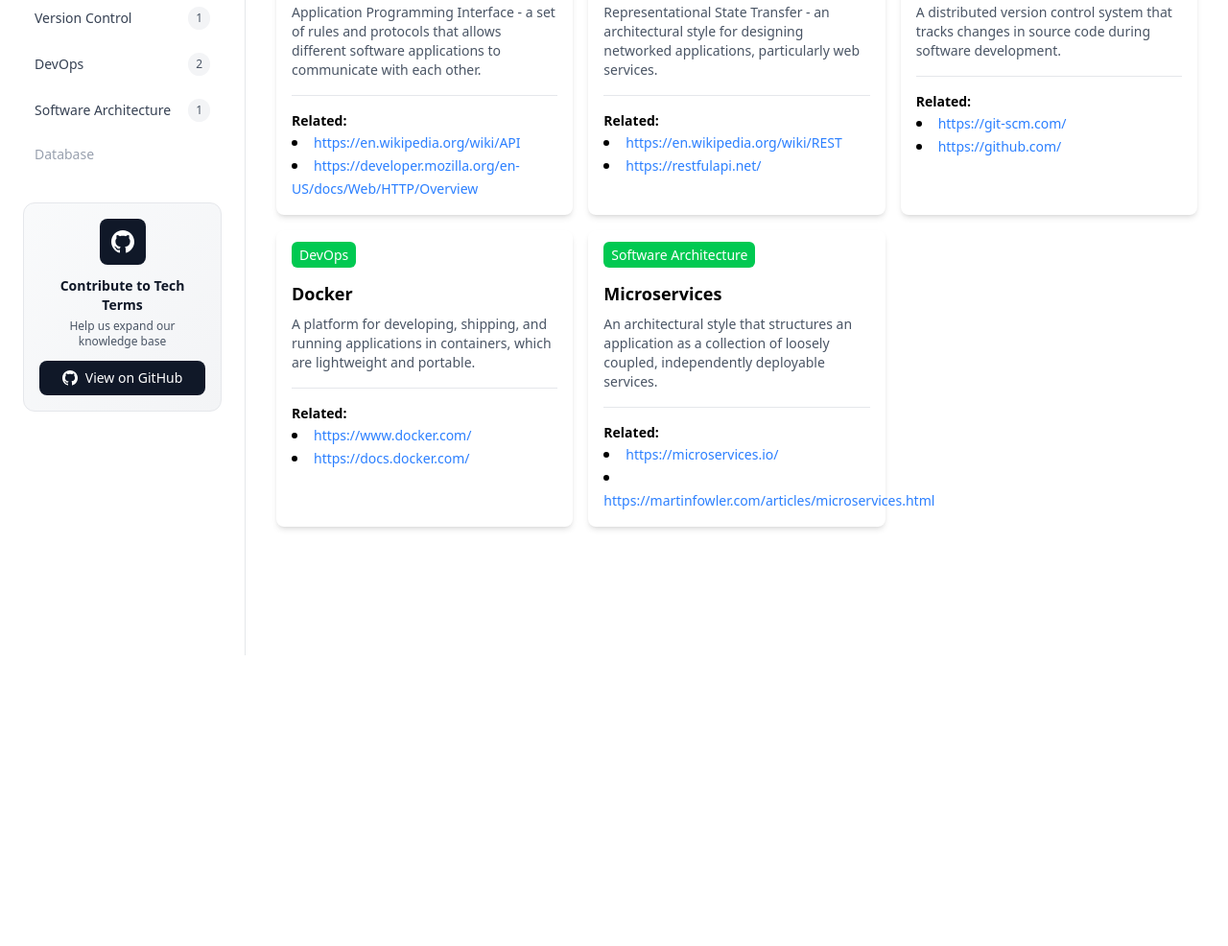
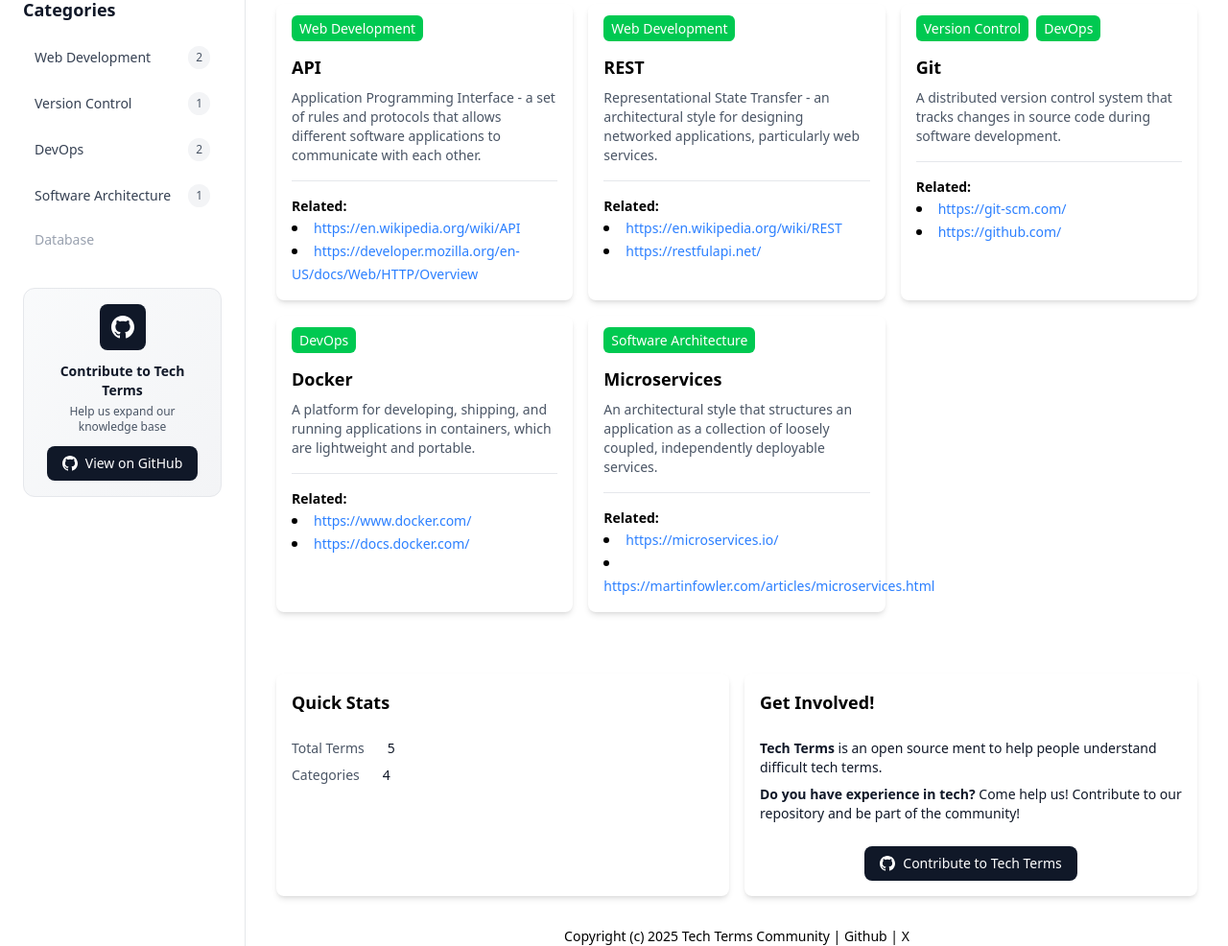
Before and after one commit to techterms/techterms, an Astro site: page / in a window 1280 px wide. Shown: the part 117-1103 px from the top of the page at 96% size. Before the commit the page ends 800 px from the top, so only its background shows below. Built offline with nearby package versions, Linux system fonts and the light colour scheme; Astro itself is replaced by a stand-in of ours.

Commit message:
Multiple changes: logo, contribute card, header and footer, stats card, individual definition page (#35)

```diff
--- /dev/null
+++ b/src/components/ContributeButton.astro
@@ -0,0 +1,21 @@
+---
+interface Props {
+  label?: string;
+}
+
+const { label } = Astro.props;
+---
+
+<a
+  href="https://github.com/techterms/techterms"
+  target="_blank"
+  rel="noopener noreferrer"
+  class="inline-flex items-center justify-center rounded-lg bg-gray-900 px-4 py-2 text-sm font-medium text-white transition-colors duration-200 hover:bg-gray-800"
+>
+  <svg class="mr-2 h-4 w-4" fill="currentColor" viewBox="0 0 24 24">
+    <path
+      d="M12 0c-6.626 0-12 5.373-12 12 0 5.302 3.438 9.8 8.207 11.387.599.111.793-.261.793-.577v-2.234c-3.338.726-4.033-1.416-4.033-1.416-.546-1.387-1.333-1.756-1.333-1.756-1.089-.745.083-.729.083-.729 1.205.084 1.839 1.237 1.839 1.237 1.07 1.834 2.807 1.304 3.492.997.107-.775.418-1.305.762-1.604-2.665-.305-5.467-1.334-5.467-5.931 0-1.311.469-2.381 1.236-3.221-.124-.303-.535-1.524.117-3.176 0 0 1.008-.322 3.301 1.23.957-.266 1.983-.399 3.003-.404 1.02.005 2.047.138 3.006.404 2.291-1.552 3.297-1.23 3.297-1.23.653 1.653.242 2.874.118 3.176.77.84 1.235 1.911 1.235 3.221 0 4.609-2.807 5.624-5.479 5.921.43.372.823 1.102.823 2.222v3.293c0 .319.192.694.801.576 4.765-1.589 8.199-6.086 8.199-11.386 0-6.627-5.373-12-12-12z"
+    ></path>
+  </svg>
+  {label || 'View on GitHub'}
+</a>
--- a/src/components/ContributeCard.astro
+++ b/src/components/ContributeCard.astro
@@ -1,3 +1,17 @@
-<div>
-  <!-- Contribute card -->
+---
+import ContributeButton from './ContributeButton.astro';
+---
+
+<div class="rounded-lg bg-white p-4 shadow-md">
+  <h3 class="mb-6 text-lg font-bold">Get Involved!</h3>
+  <p class="mb-2 text-sm text-gray-900">
+    <strong>Tech Terms</strong> is an open source ment to help people understand difficult tech terms.
+  </p>
+  <p class="mb-6 text-sm text-gray-900">
+    <strong>Do you have experience in tech?</strong> Come help us! Contribute to our repository and be
+    part of the community!
+  </p>
+  <div class="flex items-center justify-center">
+    <ContributeButton label="Contribute to Tech Terms" />
+  </div>
 </div>
--- a/src/components/Footer.astro
+++ b/src/components/Footer.astro
@@ -1 +1,7 @@
-<footer></footer>
+<footer class="text-center text-sm">
+  <span class="color-gray-600">Copyright (c) 2025 Tech Terms Community</span> | <a
+    href="https://github.com/techterms/techterms"
+    target="_blank"
+    rel="noopener noreferrer">Github</a
+  > | <a href="https://x.com/techtermsio" target="_blank" rel="noopener noreferrer">X</a>
+</footer>
--- a/src/components/Header.astro
+++ b/src/components/Header.astro
@@ -1,8 +1,14 @@
-<header>
-  <div class="logo">
-    <!-- Logo -->
+---
+import Logo from '../assets/logo.svg';
+import ContributeButton from './ContributeButton.astro';
+---
+
+<header class="flex">
+  <div class="w-64 space-y-8 border-r border-gray-200 bg-white p-6">
+    <img src={Logo.src} />
   </div>
-  <nav>
-    <!-- Nav links -->
+  <nav class="flex flex-1 items-center justify-between border-b border-gray-200 p-6">
+    <span class="text-lg">TechTerms.io</span>
+    <ContributeButton label="Contribute to Tech Terms" />
   </nav>
 </header>
--- a/src/components/Sidebar.astro
+++ b/src/components/Sidebar.astro
@@ -1,4 +1,5 @@
 ---
+import ContributeButton from './ContributeButton.astro';
 import { Categories } from '../models/Categories';
 import { definitions } from '../data/definitions';
 
@@ -54,19 +55,7 @@
         <h4 class="text-sm font-semibold text-gray-900">Contribute to Tech Terms</h4>
         <p class="mt-1 text-xs text-gray-600">Help us expand our knowledge base</p>
       </div>
-      <a
-        href="https://github.com/techterms/techterms"
-        target="_blank"
-        rel="noopener noreferrer"
-        class="inline-flex w-full items-center justify-center rounded-lg bg-gray-900 px-4 py-2 text-sm font-medium text-white transition-colors duration-200 hover:bg-gray-800"
-      >
-        <svg class="mr-2 h-4 w-4" fill="currentColor" viewBox="0 0 24 24">
-          <path
-            d="M12 0c-6.626 0-12 5.373-12 12 0 5.302 3.438 9.8 8.207 11.387.599.111.793-.261.793-.577v-2.234c-3.338.726-4.033-1.416-4.033-1.416-.546-1.387-1.333-1.756-1.333-1.756-1.089-.745.083-.729.083-.729 1.205.084 1.839 1.237 1.839 1.237 1.07 1.834 2.807 1.304 3.492.997.107-.775.418-1.305.762-1.604-2.665-.305-5.467-1.334-5.467-5.931 0-1.311.469-2.381 1.236-3.221-.124-.303-.535-1.524.117-3.176 0 0 1.008-.322 3.301 1.23.957-.266 1.983-.399 3.003-.404 1.02.005 2.047.138 3.006.404 2.291-1.552 3.297-1.23 3.297-1.23.653 1.653.242 2.874.118 3.176.77.84 1.235 1.911 1.235 3.221 0 4.609-2.807 5.624-5.479 5.921.43.372.823 1.102.823 2.222v3.293c0 .319.192.694.801.576 4.765-1.589 8.199-6.086 8.199-11.386 0-6.627-5.373-12-12-12z"
-          ></path>
-        </svg>
-        View on GitHub
-      </a>
+      <ContributeButton />
     </div>
   </div>
 </aside>
--- a/src/components/StatsCard.astro
+++ b/src/components/StatsCard.astro
@@ -1,3 +1,23 @@
-<div>
-  <!-- Stats card -->
+---
+import { definitions } from '../data/definitions';
+
+// Get unique categories from definitions
+const usedCategories = [...new Set(definitions.flatMap(def => def.categories))];
+---
+
+<div class="rounded-lg bg-white p-4 shadow-md">
+  <h3 class="mb-6 text-lg font-bold">Quick Stats</h3>
+
+  <div class="space-y-3">
+    <div class="space-y-2">
+      <div class="flex text-sm">
+        <span class="text-gray-600">Total Terms</span>
+        <span class="ml-6 font-medium text-gray-900">{definitions.length}</span>
+      </div>
+      <div class="flex text-sm">
+        <span class="text-gray-600">Categories</span>
+        <span class="ml-6 font-medium text-gray-900">{usedCategories.length}</span>
+      </div>
+    </div>
+  </div>
 </div>
--- /dev/null
+++ b/src/layouts/Layout.astro
@@ -0,0 +1,11 @@
+<!doctype html>
+<html lang="en">
+  <head>
+    <meta charset="UTF-8" />
+    <meta name="viewport" content="width=device-width, initial-scale=1.0" />
+    <title>Tech Terms</title>
+  </head>
+  <body class="min-h-screen">
+    <slot />
+  </body>
+</html>
--- /dev/null
+++ b/src/pages/[id]/index.astro
@@ -0,0 +1,22 @@
+---
+import Layout from '../../layouts/Layout.astro';
+import DefinitionCard from '../../components/DefinitionCard.astro';
+import { definitions } from '../../data/definitions';
+
+export function getStaticPaths() {
+  const definitionIds = definitions.map(definition => definition.id);
+  return definitionIds.map(id => ({ params: { id } }));
+}
+
+const { id } = Astro.params;
+const definition = definitions.find(definition => definition.id === id);
+if (!definition) {
+  throw new Error('Definition not found!');
+}
+---
+
+<Layout>
+  <main>
+    <DefinitionCard definition={definition} />
+  </main>
+</Layout>
--- a/src/pages/index.astro
+++ b/src/pages/index.astro
@@ -1,5 +1,6 @@
 ---
 import '../styles/global.css';
+import Layout from '../layouts/Layout.astro';
 import CategoriesFilter from '../components/CategoriesFilter.astro';
 import ContributeCard from '../components/ContributeCard.astro';
 import DefinitionsGrid from '../components/DefinitionsGrid.astro';
@@ -12,14 +13,7 @@
 import { definitions } from '../data/definitions';
 ---
 
-<!doctype html>
-<html lang="en">
-  <head>
-    <meta charset="UTF-8" />
-    <meta name="viewport" content="width=device-width, initial-scale=1.0" />
-    <title>Tech Terms</title>
-  </head>
-  <body>
+<Layout>
   <Header />
   <main class="flex min-h-screen">
     <Sidebar />
@@ -28,10 +22,15 @@
       <Headline />
       <CategoriesFilter />
       <DefinitionsGrid definitions={definitions} />
+
+      <div class="container mx-auto px-8 py-8">
+        <div class="grid grid-cols-1 gap-4 md:grid-cols-2">
+          <StatsCard />
           <ContributeCard />
-        <StatsCard />
+        </div>
+      </div>
+
       <Footer />
     </div>
   </main>
-  </body>
-</html>
+</Layout>
```
Also changed, not shown: src/assets/logo.svg (added). Lines whose indentation alone changed are shown as unchanged.
